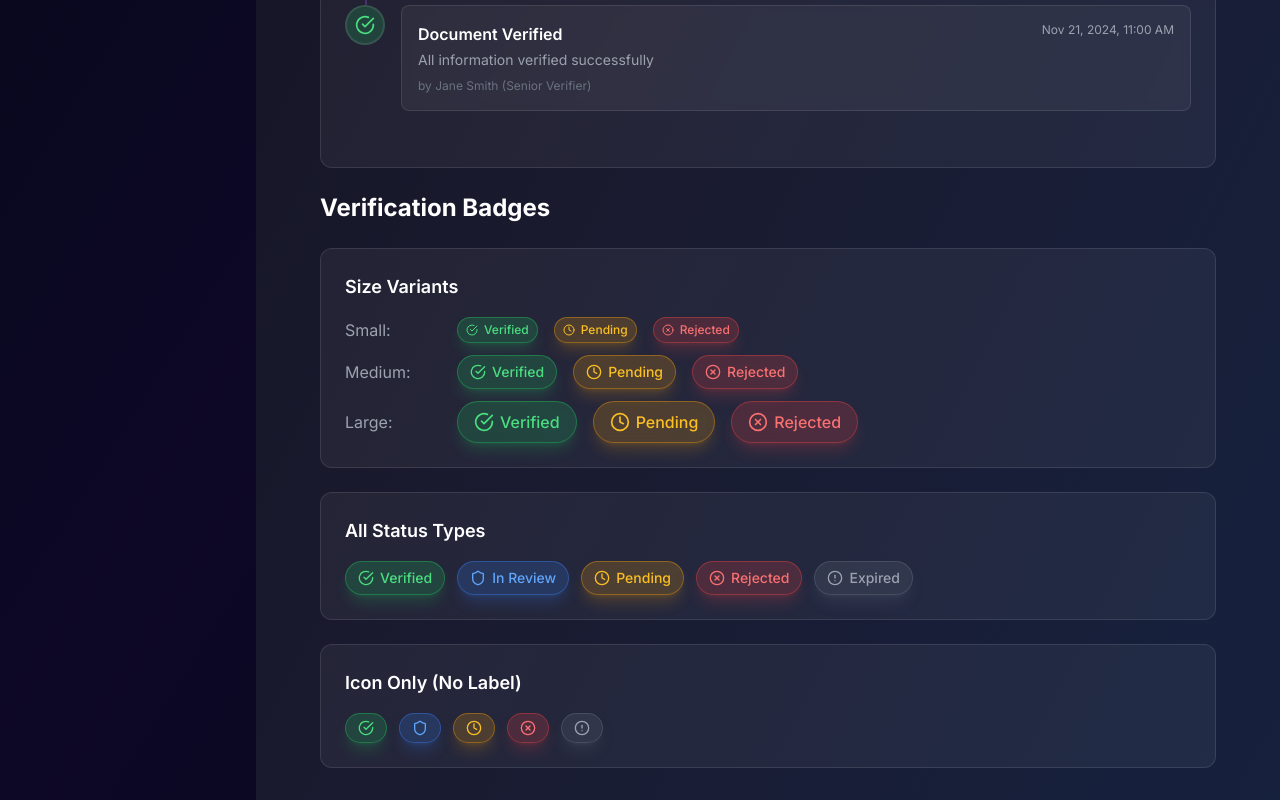
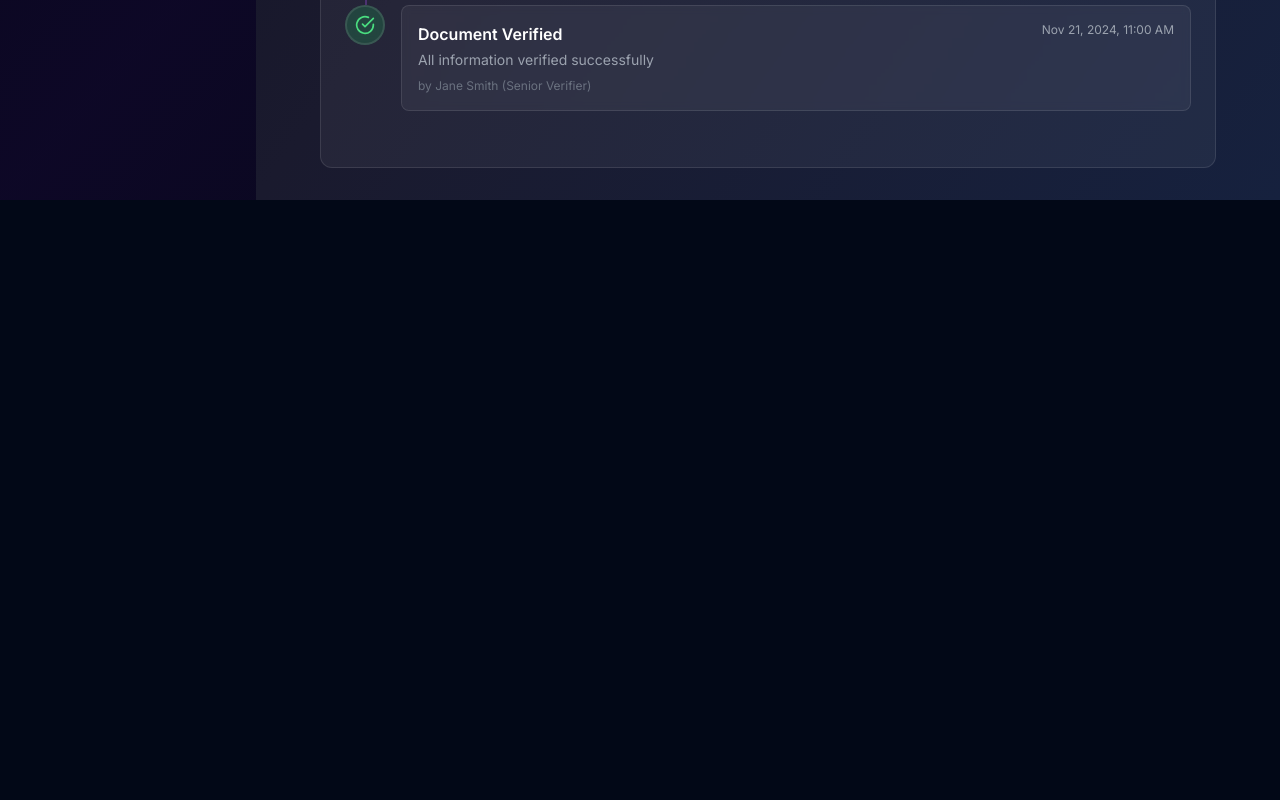
Before and after one commit to Aayu2810/student-portfolio-website, a Next.js app: page /verification in a window 1280 px wide. Shown: the part 1238-2038 px from the top of the page. After the commit the page ends 1438 px from the top, so only its background shows below. Built offline with nearby package versions, Linux system fonts and the light colour scheme; no server answers.

Commit message:
deleted verification badges

```diff
--- a/src/app/(dashboard)/verification/page.tsx
+++ b/src/app/(dashboard)/verification/page.tsx
@@ -3,7 +3,6 @@
 import { useState } from "react";
 import { VerificationCard } from "@/components/verification/VerificationCard";
 import { VerifyModal } from "@/components/verification/VerifyModal";
-import { VerificationBadge } from "@/components/verification/VerificationBadge";
 import { Button } from "@/components/ui/button";
 import { RejectModal } from "@/components/verification/RejectModal";
 import { VerificationTimeline } from "@/components/verification/VerificationTimeline";
@@ -145,65 +144,6 @@ export default function TestVerificationPage() {
           </div>
         </div>
 
-        {/* Badge Showcase Section */}
-        <div className="mt-12 space-y-6">
-          <h2 className="text-2xl font-bold text-white">Verification Badges</h2>
-
-          {/* Size Variants */}
-          <div className="p-6 bg-white/5 border border-white/10 rounded-xl space-y-4">
-            <h3 className="text-lg font-semibold text-white mb-4">Size Variants</h3>
-
-            <div className="space-y-3">
-              <div className="flex items-center gap-4">
-                <span className="text-gray-400 w-24">Small:</span>
-                <VerificationBadge status="verified" size="sm" />
-                <VerificationBadge status="pending" size="sm" />
-                <VerificationBadge status="rejected" size="sm" />
-              </div>
-
-              <div className="flex items-center gap-4">
-                <span className="text-gray-400 w-24">Medium:</span>
-                <VerificationBadge status="verified" size="md" />
-                <VerificationBadge status="pending" size="md" />
-                <VerificationBadge status="rejected" size="md" />
-              </div>
-
-              <div className="flex items-center gap-4">
-                <span className="text-gray-400 w-24">Large:</span>
-                <VerificationBadge status="verified" size="lg" />
-                <VerificationBadge status="pending" size="lg" />
-                <VerificationBadge status="rejected" size="lg" />
-              </div>
-            </div>
-          </div>
-
-          {/* All Status Types */}
-          <div className="p-6 bg-white/5 border border-white/10 rounded-xl space-y-4">
-            <h3 className="text-lg font-semibold text-white mb-4">All Status Types</h3>
-
-            <div className="flex flex-wrap gap-3">
-              <VerificationBadge status="verified" />
-              <VerificationBadge status="in-review" />
-              <VerificationBadge status="pending" />
-              <VerificationBadge status="rejected" />
-              <VerificationBadge status="expired" />
-            </div>
-          </div>
-
-          {/* Icon Only */}
-          <div className="p-6 bg-white/5 border border-white/10 rounded-xl space-y-4">
-            <h3 className="text-lg font-semibold text-white mb-4">Icon Only (No Label)</h3>
-
-            <div className="flex flex-wrap gap-3">
-              <VerificationBadge status="verified" showLabel={false} />
-              <VerificationBadge status="in-review" showLabel={false} />
-              <VerificationBadge status="pending" showLabel={false} />
-              <VerificationBadge status="rejected" showLabel={false} />
-              <VerificationBadge status="expired" showLabel={false} />
-            </div>
-          </div>
-        </div>
-
         {/* Verify Modal */}
         {selectedDoc && (
           <VerifyModal
--- a/src/components/verification/VerificationBadge.tsx
+++ /dev/null
@@ -1,111 +0,0 @@
-"use client";
-
-import { CheckCircle, Clock, XCircle, AlertCircle, Shield } from "lucide-react";
-import { cn } from "@/lib/utils";
-
-interface VerificationBadgeProps {
-  status: "verified" | "pending" | "rejected" | "in-review" | "expired";
-  size?: "sm" | "md" | "lg";
-  showLabel?: boolean;
-  className?: string;
-}
-
-export function VerificationBadge({
-  status,
-  size = "md",
-  showLabel = true,
-  className,
-}: VerificationBadgeProps) {
-  const getSizeClasses = () => {
-    switch (size) {
-      case "sm":
-        return {
-          container: "px-2 py-1 text-xs",
-          icon: "w-3 h-3",
-        };
-      case "lg":
-        return {
-          container: "px-4 py-2 text-base",
-          icon: "w-5 h-5",
-        };
-      case "md":
-      default:
-        return {
-          container: "px-3 py-1.5 text-sm",
-          icon: "w-4 h-4",
-        };
-    }
-  };
-
-  const getStatusConfig = () => {
-    switch (status) {
-      case "verified":
-        return {
-          icon: CheckCircle,
-          label: "Verified",
-          bgClass: "bg-green-500/20",
-          textClass: "text-green-400",
-          borderClass: "border-green-500/40",
-          glowClass: "shadow-green-500/20",
-        };
-      case "in-review":
-        return {
-          icon: Shield,
-          label: "In Review",
-          bgClass: "bg-blue-500/20",
-          textClass: "text-blue-400",
-          borderClass: "border-blue-500/40",
-          glowClass: "shadow-blue-500/20",
-        };
-      case "pending":
-        return {
-          icon: Clock,
-          label: "Pending",
-          bgClass: "bg-amber-500/20",
-          textClass: "text-amber-400",
-          borderClass: "border-amber-500/40",
-          glowClass: "shadow-amber-500/20",
-        };
-      case "rejected":
-        return {
-          icon: XCircle,
-          label: "Rejected",
-          bgClass: "bg-red-500/20",
-          textClass: "text-red-400",
-          borderClass: "border-red-500/40",
-          glowClass: "shadow-red-500/20",
-        };
-      case "expired":
-        return {
-          icon: AlertCircle,
-          label: "Expired",
-          bgClass: "bg-gray-500/20",
-          textClass: "text-gray-400",
-          borderClass: "border-gray-500/40",
-          glowClass: "shadow-gray-500/20",
-        };
-    }
-  };
-
-  const sizeClasses = getSizeClasses();
-  const statusConfig = getStatusConfig();
-  const Icon = statusConfig.icon;
-
-  return (
-    <div
-      className={cn(
-        "inline-flex items-center gap-1.5 rounded-full border backdrop-blur-sm font-medium transition-all",
-        sizeClasses.container,
-        statusConfig.bgClass,
-        statusConfig.textClass,
-        statusConfig.borderClass,
-        "shadow-lg",
-        statusConfig.glowClass,
-        className
-      )}
-    >
-      <Icon className={sizeClasses.icon} />
-      {showLabel && <span>{statusConfig.label}</span>}
-    </div>
-  );
-}
```
